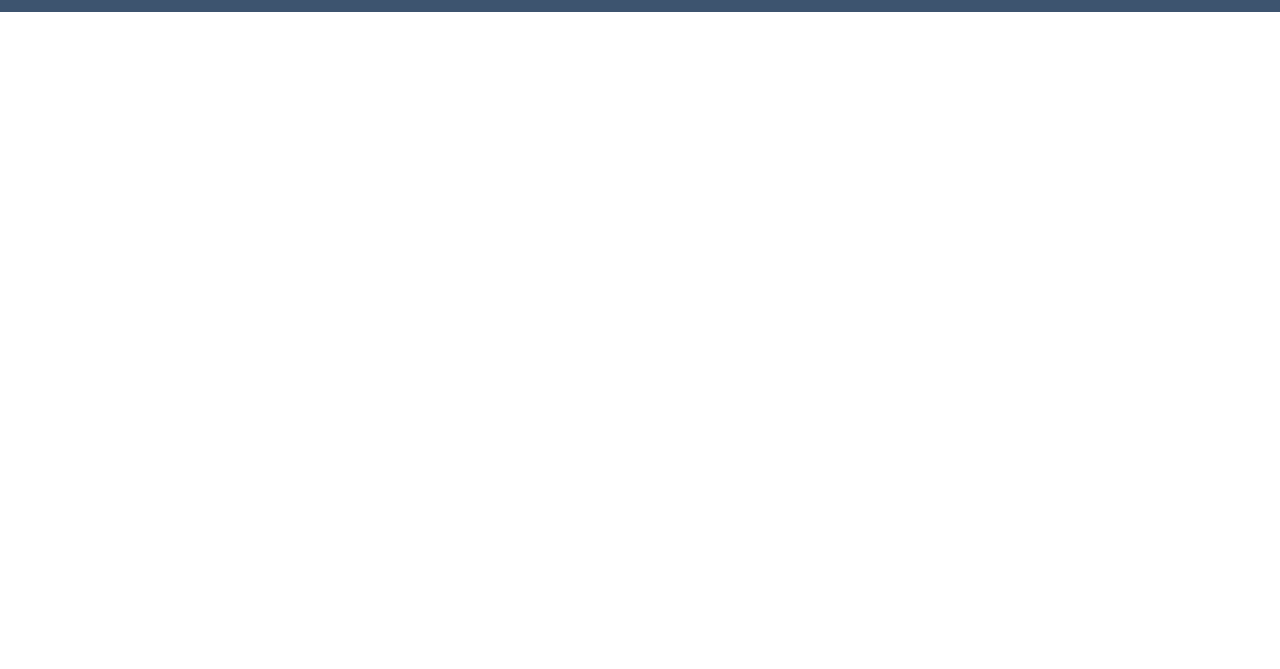
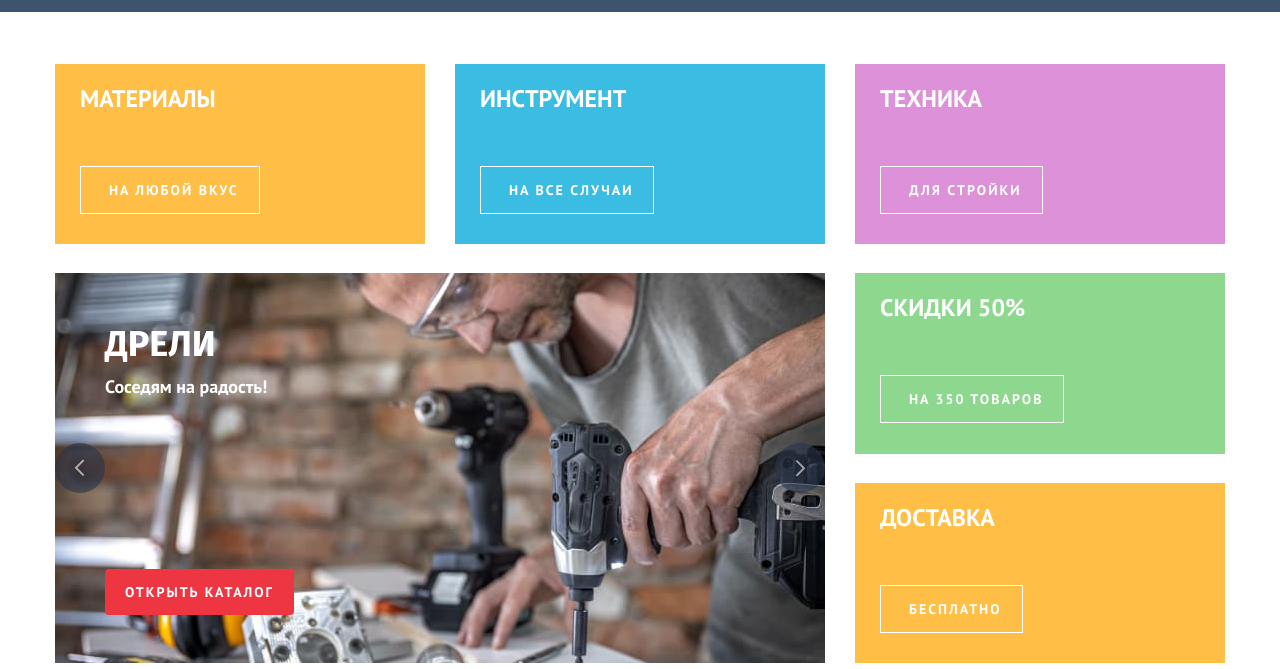
Before and after one commit to Nikita-Surin/tehnomart, a plain HTML site: page Index.html in a window 1280 px wide. Shown: the part 153-822 px from the top of the page. Before the commit the page ends 800 px from the top, so only its background shows below. Drawn offline with Linux system fonts and the light colour scheme.

Commit message:
Сверстал секцию популярных вкладок

```diff
--- a/Index.html
+++ b/Index.html
@@ -88,7 +88,57 @@
     </header>
     <!--основное содержимое-->
     <main class="main-index">
-      <section class="submenu"></section>
+      <section class="submenu">
+        <h2 class="visually-hidden">Популярные категории.</h2>
+        <div class="submenu-card card-materials card-yellow">
+          <p class="submenu-card-title">материалы</p>
+          <a class="link submenu-card-link" href="#">на любой вкус</a>
+        </div>
+        <div class="submenu-card card-tool card-blue">
+          <p class="submenu-card-title">инструмент</p>
+          <a class="link submenu-card-link" href="#">на все случаи </a>
+        </div>
+        <div class="submenu-card card-technic card-purple">
+          <p class="submenu-card-title">техника</p>
+          <a class="link submenu-card-link" href="#">для стройки</a>
+        </div>
+        <div class="slider">
+          <div class="button-container">
+            <button class="button slider-button slider-prev" type="button"></button>
+            <button class="button slider-button slider-next" type="button"></button>
+          </div>
+          <ul class="clear-list">
+            <li class="slider-item slider-item-current">
+              <h3 class="slider-title">Дрели</h3>
+              <p class="slider-description">Соседям на радость!</p>
+              <div class="img-container">
+                <img src="/images/slider-drill.jpg" width="770" height="390" alt="Мастер работает нашей лучшей дрелью.">
+              </div>
+            </li>
+            <li class="slider-item">
+              <h3 class="slider-title">Перфораторы</h3>
+              <p class="slider-description">Соседям на радость!</p>
+              <div class="img-container">
+                <img src="/images/slider-puncher.jpg" width="770" height="390" alt="Мастер работает нашей лучшей дрелью.">
+              </div>
+            </li>
+          </ul>
+          <div class="link-slider-container">
+            <a class="link link-slider" href="#">Открыть каталог</a>
+          </div>
+          <div class="slider-pagination-container">
+            <ol></ol>
+          </div>
+        </div>
+        <div class="submenu-card card-discounts card-green">
+          <p class="submenu-card-title">скидки 50%</p>
+          <a class="link submenu-card-link" href="#">на 350 товаров</a>
+        </div>
+        <div class="submenu-card card-delivery card-yellow">
+          <p class="submenu-card-title">доставка</p>
+          <a class="link submenu-card-link" href="#">бесплатно</a>
+        </div>
+      </section>
       <section class="catalog"></section>
       <section class="information"></section>
       <section class="contacts"></section>
--- a/styles/styles.css
+++ b/styles/styles.css
@@ -104,10 +104,6 @@ body {
   margin: 0 auto;
 }
 
-.page-header-information-container {
-
-}
-
 .page-header-information-text {
   margin: 13px 0;
   color: #EE3643;
@@ -143,13 +139,6 @@ body {
   width: 100%;
 }
 
-
-
-
-
-
-
-
 .page-header-navigation-container {
   background-color: #3d546f;
 }
@@ -170,7 +159,6 @@ body {
   border-radius: 4px;
   background: #63a63e;
   width: 170px;
-  height: 42px;
   flex-shrink: 0;
   font-weight: 700;
   letter-spacing: 2px;
@@ -178,3 +166,164 @@ body {
 }
 
 /* основное содержимое index */
+
+.submenu {
+  margin: 0 auto;
+  max-width: 1170px;
+  display: grid;
+  column-gap: 30px;
+  row-gap: 29px;
+  grid-template-areas:
+  "a b c "
+  "f f d "
+  "f f e ";
+}
+
+.submenu-card {
+  width: 370px;
+  min-height: content;
+}
+
+.card-materials {
+  grid-area: a;
+}
+
+.card-tool {
+  grid-area: b;
+}
+
+.card-technic {
+  grid-area: c;
+}
+
+.card-discounts {
+  grid-area: d;
+}
+
+.card-delivery {
+  grid-area: e;
+}
+
+.submenu-card-title {
+  margin: 20px 0 52px 25px;
+  font-size: 24px;
+  font-weight: 700;
+  line-height: 30px;
+  text-transform: uppercase;
+  color: #ffffff;
+}
+
+.submenu-card-link {
+  display: block;
+  padding: 11px 20px 11px 28px;
+  margin: 52px 0 30px 25px;
+  width: max-content;
+  max-width: 193px;
+  font-size: 14px;
+  font-weight: 700;
+  letter-spacing: 2px;
+  text-transform: uppercase;
+  border: 1px solid #ffffff;
+}
+
+.card-yellow {
+  background: #ffbf47;
+}
+
+.card-blue {
+  background: #3bbce3;
+}
+
+.card-purple {
+  background: #dc91d8;
+}
+
+.card-green {
+  background: #8ed78f;
+}
+
+.slider {
+  grid-area: f;
+  position: relative;
+  width: 770px;
+  height: 390px;
+}
+
+.button-container {
+  position: absolute;
+  display: flex;
+  justify-content: space-between;
+  top: 50%;
+  left: 0;
+  width: 100%;
+  transform: translateY(-50%);
+}
+
+.slider-button {
+  width: 50px;
+  height: 50px;
+  border-radius: 50px;
+  background-color: #293449;
+  background-image: url("/images/slider-arrow.svg");
+  background-repeat: no-repeat;
+  background-position: center;
+  opacity: 0.6;
+}
+
+.slider-next {
+  transform: rotate(180deg);
+}
+
+.slider-item {
+  display: none;
+}
+
+.slider-item-current {
+  display: block;
+}
+
+.slider-title {
+  margin: 50px;
+  margin-bottom: 10px;
+  font-family: "Fira Sans", "Arial", "Helvetica", sans-serif;
+  font-size: 36px;
+  line-height: 42px;
+  text-transform: uppercase;
+  color: #ffffff;
+}
+
+.slider-description {
+  margin: 10px;
+  margin-left: 50px;
+  font-size: 18px;
+  font-weight: 700;
+  color: #ffffff;
+}
+
+.img-container {
+  position: absolute;
+  width: 770px;
+  height: 390px;
+  top: 0;
+  left: 0;
+  z-index: -1;
+  background-color: #884535;
+}
+
+.link-slider-container {
+  margin: 180px 0 40px 50px;
+}
+
+.link-slider {
+  margin: 0;
+  padding: 14px 20px;
+  max-width: 195px;
+  font-size: 14px;
+  font-weight: 700;
+  letter-spacing: 2px;
+  text-transform: uppercase;
+  text-align: center;
+  border-radius: 4px;
+  background: #ee3643;
+  color: #ffffff;
+}
```
Also changed, not shown: images/slider-arrow.svg (added), images/slider-drill.jpg (added), images/slider-puncher.jpg (added), 2 other files.
